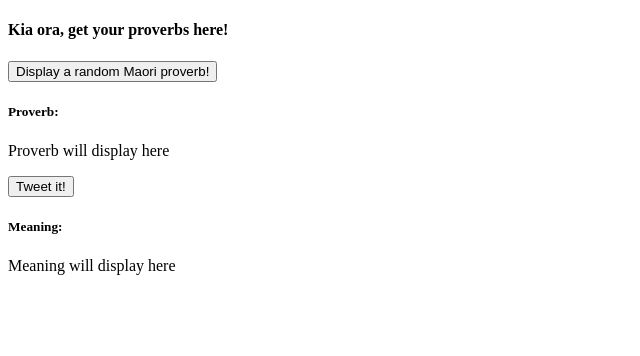
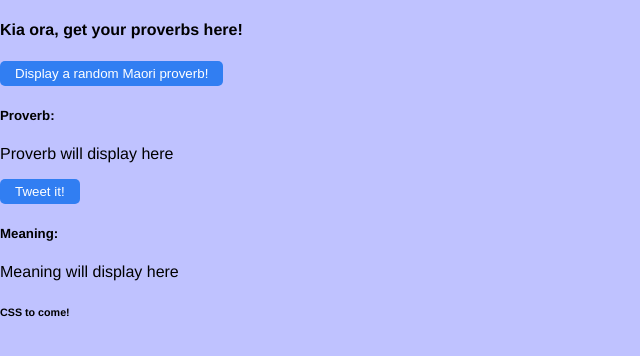
Before and after one commit to callan-stretton/api-interaction, a plain HTML site: page index.html in a window 1280 px wide. Shown: the whole page, without its empty margins (0-640 px from the left). Drawn offline with Linux system fonts and the light colour scheme.

Commit message:
started css

```diff
--- a/index.html
+++ b/index.html
@@ -7,12 +7,20 @@
 
   <body>
     <h4>Kia ora, get your proverbs here!</h4>
-    <input id=btn type="button" value="Display a random Maori proverb!" onClick="getProverb()"/>
+
+    <!--Get Proverb Button-->
+    <input id=provbtn type="button" value="Display a random Maori proverb!" onClick="getProverb()"/>
+
     <h5>Proverb:</h5>
     <p id="proverb">Proverb will display here</p>
-    <input type="button" value="Tweet it!" onClick="sendTweet()"/>
+
+    <!--Tweet Proverb Button-->
+    <input id=tweetbtn type="button" value="Tweet it!" onClick="sendTweet()"/>
+
     <h5>Meaning:</h5>
     <p id="translation">Meaning will display here</p>
+
+    <h6>CSS to come!</h6>
 
     <script src="main.js"></script>
   </body>
--- a/main.css
+++ b/main.css
@@ -1 +1,23 @@
-/* I will come back to this! */
+body {
+  margin: 0;
+  background: #bfc2ff;
+  font-family: helvetica;
+}
+
+input[type=button] {
+    padding:5px 15px;
+    background:#317ef2;
+    color: white;
+    border:0 none;
+    -webkit-border-radius: 5px;
+    border-radius: 5px;
+}
+
+/*
+.wrapper {
+  max-width: 960px;
+  background: #bfc2ff;
+  margin: 10px auto 0 auto;
+  padding: 2px 15px;
+}
+*/
--- a/main.js
+++ b/main.js
@@ -15,7 +15,7 @@ function getProverb (evt) { // runs when button clicked
 function sendTweet() { // runs when button clicked
   var url = "https://twitter.com/intent/tweet";
   var text = document.getElementById("proverb").innerHTML;
-  var hashtags = "KaPai";
+  var hashtags = "MaoriProverbsRock";
   var via = "username";
   window.open(url + "?text=" + text + ";hashtags=" + hashtags, "", "width=500, height=300"); // opens new window with text ready to send via Twitter
 }
```
